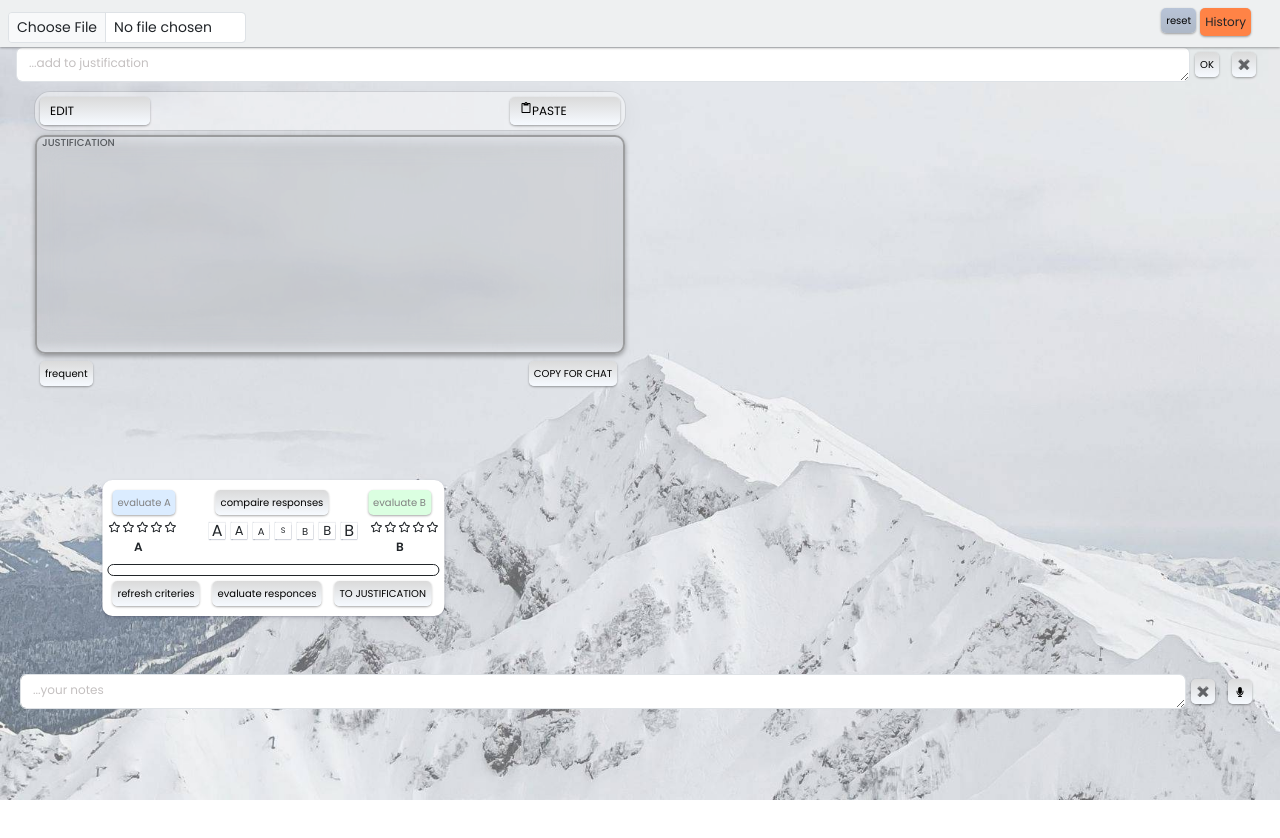
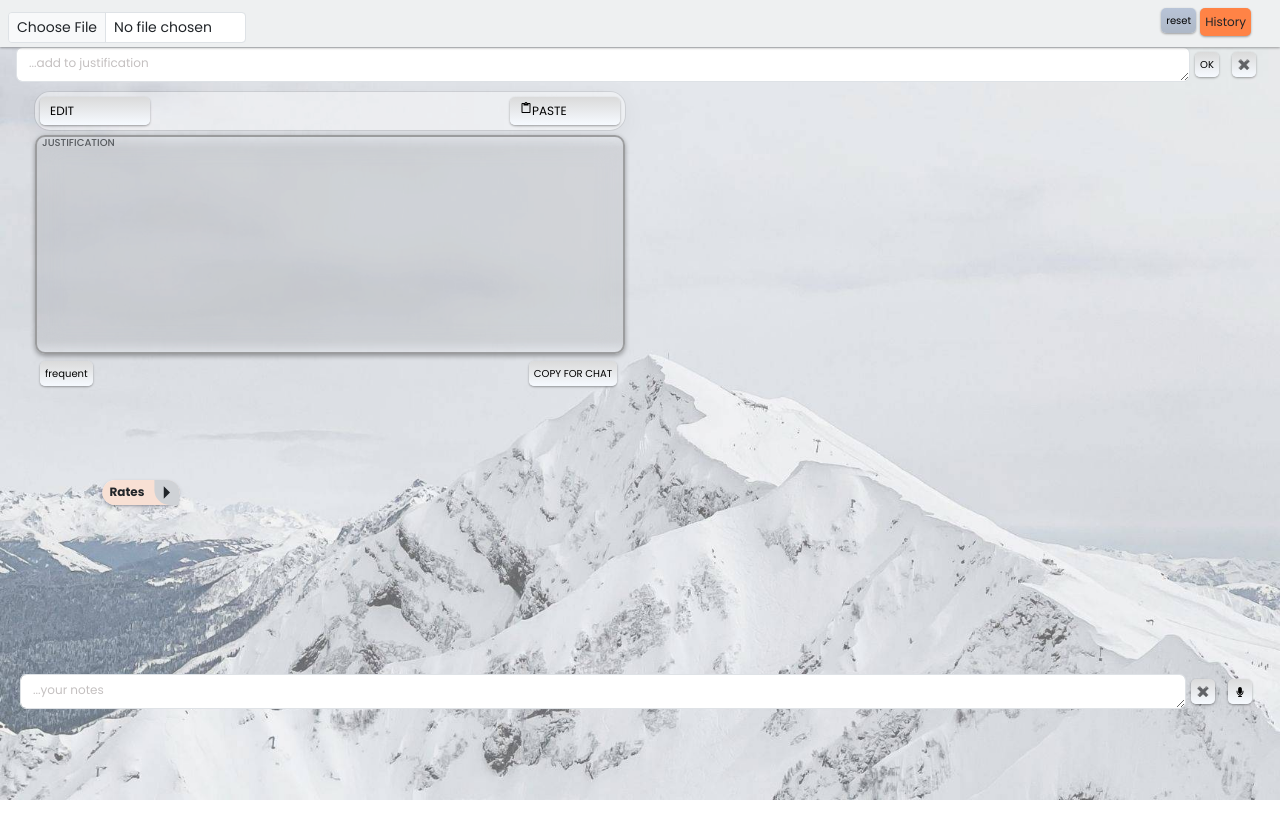
Before and after one commit to Applefox-key/Justification, a React (Create React App) app: page / in a window 1280 px wide. Shown: the top 838 px of the page. Built offline with nearby package versions, Linux system fonts and the light colour scheme.

Commit message:
The functionality has been added to the evaluation of responses

```diff
--- a/src/App.scss
+++ b/src/App.scss
@@ -850,7 +850,7 @@ textarea.form-control::placeholder {
 
   textarea.form-control {
     font-size: 16px;
-    width: 100%;
+    width: 95%;
 
     @media screen and (max-width:900px) {
 
@@ -910,6 +910,17 @@ textarea.form-control::placeholder {
     min-width: 100px;
     text-transform: uppercase;
   }
+
+  .square-btn {
+
+    width: 1.5rem;
+    margin: 1px;
+    padding: 0;
+    min-width: unset;
+    height: 1.5rem;
+    text-transform: none;
+    font-size: 10px;
+  }
 }
 
 .btnToHis {
@@ -967,6 +978,47 @@ textarea.form-control::placeholder {
   width: fit-content;
   height: fit-content;
   display: block;
+  border-radius: 15px;
+}
+
+.back {
+  background: #f8e0d4;
+}
+
+.drag-head {
+  // background-color: #cfd2d6;
+  width: 100%;
+  padding-left: 5px;
+  padding-right: 30px;
+  height: 25px;
+  padding-right: 33px;
+  line-height: 2;
+  border-radius: 15px;
+  min-width: 77px;
+  box-shadow: rgba(0, 0, 0, 0.05) 0px 1px 2px 0px;
+  transition: all 0.4s ease-in-out;
+  font-weight: 700;
+
+  .menuArrow {
+    position: absolute;
+    right: 0px;
+    top: 0px;
+    font-size: 25px;
+    transition: all 0.5s ease-in-out;
+    border-radius: 0 15px 0 0;
+    background: #cfd2d6;
+
+    &:hover {
+      cursor: pointer;
+    }
+
+  }
+
+  .menuArrowRight {
+    // @extend .menuArrow;
+    transform: rotate(-90deg);
+    border-radius: 15px 0 12px 0;
+  }
 }
 
 .drag-body {
@@ -1099,6 +1151,10 @@ textarea.form-control::placeholder {
   padding: 0;
 }
 
+.rate-recom {
+  color: #ff8346;
+}
+
 .isCrit-true,
 .rate-star1 {
   color: #ff8346;
@@ -1136,11 +1192,15 @@ textarea.form-control::placeholder {
     z-index: 1600;
     box-shadow: rgba(0, 0, 0, 0.25) 0px 0.0625em 0.0625em, rgba(0, 0, 0, 0.25) 0px 0.125em 0.5em, rgba(255, 255, 255, 0.1) 0px 0px 0px 1px inset;
     display: none;
+    min-width: 110px;
+    font-weight: 400;
+    font-size: 10px;
 
     &::before {
       content: "Recomendation:";
       font-size: 8px;
       position: absolute;
+      color: #0c32cb;
       top: 0;
     }
   }
@@ -1177,6 +1237,12 @@ textarea.form-control::placeholder {
   align-content: flex-end;
   margin-left: 10px;
   position: relative;
+
+  .rate {
+    &:hover {
+      box-shadow: rgba(50, 50, 93, 0.25) 0px 30px 60px -12px inset, rgba(0, 0, 0, 0.3) 0px 18px 36px -18px inset;
+    }
+  }
 
   .rate-B {
     background: #dbffe1;
--- a/src/components/FinalRate.jsx
+++ b/src/components/FinalRate.jsx
@@ -1,4 +1,5 @@
 import React from "react";
+import { labelsVerdict } from "../utils/analysis";
 // import StarIcon from "@mui/icons-material/Star";
 
 // function getLabelText(value) {
@@ -8,32 +9,37 @@ import React from "react";
 // resultNum: result.comparisonResultNum,
 // recom: result.comparisonRecom,}
 const FinalRate = ({ value, setValue }) => {
-  const labels = [
-    "A much better",
-    "A better",
-    "A slightly better",
-    "Same",
-    "B slightly better",
-    "B better",
-    "B much better",
-  ];
+  // const labels = [
+  //   "A much better",
+  //   "A better",
+  //   "A slightly better",
+  //   "Same",
+  //   "B slightly better",
+  //   "B better",
+  //   "B much better",
+  // ];
+
   const setClassName = (i) => {
     let cl = `rate rate${i + 1} `;
     if (!!value.resultNum && i === value.resultNum - 1)
       if (value.resultNum < 4) cl += "rate-A";
       else if (value.resultNum > 4) cl += "rate-B";
       else cl += "rate-same";
+    else if (value.recomNum && value.recomNum.includes(i + 1))
+      cl += "rate-recom";
     return cl;
   };
 
   return (
     <div className="header-fin">
       <div className="final-rate">
-        {labels.map((el, i) => (
-          <div className={setClassName(i)}>{el[0]} </div>
+        {labelsVerdict.map((el, i) => (
+          <div onClick={() => setValue(i + 1)} className={setClassName(i)}>
+            {el[0]}
+          </div>
         ))}
       </div>{" "}
-      <span>{labels[value.resultNum - 1]}</span>
+      <span>{labelsVerdict[value.resultNum - 1]}</span>
       {!!value.recom && <div className="recom">{value.recom}</div>}
     </div>
   );
--- a/src/components/MainPage.jsx
+++ b/src/components/MainPage.jsx
@@ -6,7 +6,7 @@ import FileChoose from "./FileChoose";
 import FilesList from "./FilesList";
 import { getHistory } from "../utils/localStorage";
 import StrArea from "./StrArea";
-import CountBtns from "./Responses";
+import Responses from "./Responses";
 
 const MainPage = () => {
   const [justparts, setJustparts] = useState([]);
@@ -35,8 +35,7 @@ const MainPage = () => {
 
   return (
     <div className="main-page">
-      {" "}
-      <CountBtns compliteCrit={compliteCrit} toJustif={toJustif} />
+      <Responses compliteCrit={compliteCrit} toJustif={toJustif} />
       <div className="menu d-flex pb-1 pt-2 pe-4 ps-2 w-100 justify-content-between">
         <FileChoose files={justparts} defaultState={defaultState} />
         <FilesList
--- a/src/components/Raiting.jsx
+++ b/src/components/Raiting.jsx
@@ -2,9 +2,15 @@ import React from "react";
 // import StarIcon from "@mui/icons-material/Star";
 import { FaRegStar, FaStar } from "react-icons/fa";
 
-const Raiting = ({ value, setValue, title, recom }) => {
+const Raiting = ({ value, setValue, title, recom, recomScore }) => {
   const labels = ["Very Bad", "Bad", "Ok", "Good", "Excellent"];
+  const setClassName = (i) => {
+    let cl = `rate-star0`;
 
+    if (!!recomScore && !!recomScore.length && recomScore.includes(i + 1))
+      cl += ` rate-recom`;
+    return cl;
+  };
   return (
     <>
       <div className="d-flex pb-1">
@@ -12,7 +18,10 @@ const Raiting = ({ value, setValue, title, recom }) => {
           i === value - 1 ? (
             <FaStar className="rate-star1" onClick={() => setValue(0)} />
           ) : (
-            <FaRegStar className="rate-star0" onClick={() => setValue(i + 1)} />
+            <FaRegStar
+              className={setClassName(i)}
+              onClick={() => setValue(i + 1)}
+            />
           )
         )}
       </div>
--- a/src/components/Responses.jsx
+++ b/src/components/Responses.jsx
@@ -8,25 +8,31 @@ import {
   defaultEval,
   evaluate,
   evaluateResponses,
+  labelsVerdict,
 } from "../utils/analysis";
 import Raiting from "./Raiting";
 import FinalRate from "./FinalRate";
-
-const CountBtns = ({ compliteCrit, toJustif }) => {
+import { IoMdArrowDropdown } from "react-icons/io";
+// {result: result.comparisonResult,
+// resultNum: result.comparisonResultNum,
+// recom: result.comparisonRecom,}
+const Responses = ({ compliteCrit, toJustif }) => {
   const [respEval, setRespEval] = useState([]);
+  const [showBox, setShowBox] = useState(false);
   const [overallRate, setOverallRate] = useState({
     respA: defaultEval,
     respB: defaultEval,
   });
   const [verdict, setVerdict] = useState({
-    respA: 0,
-    respB: 0,
-    result: 0,
+    rsult: 0,
+    rsultNum: 0,
+    recom: 0,
   });
   const setOverallRateOne = (field, newVal) => {
+    const newF = { ...overallRate[field], score: newVal };
     setOverallRate({
       ...overallRate,
-      [field]: { ...overallRate.field, score: newVal },
+      [field]: newF,
     });
   };
   //result 1-8;
@@ -38,8 +44,14 @@ const CountBtns = ({ compliteCrit, toJustif }) => {
 
     setRespEval(arrCritResp);
   };
-  const countDec = (e) => {
-    e.preventDefault();
+  const handleChangeVerdict = (val) => {
+    // setVerdict
+    const newvalTxt = labelsVerdict[val - 1];
+    setVerdict({
+      ...verdict,
+      result: newvalTxt,
+      resultNum: val,
+    });
   };
 
   const setNewVal = (crit, field, val) => {
@@ -100,8 +112,19 @@ const CountBtns = ({ compliteCrit, toJustif }) => {
         x: window.visualViewport.width * 0.08,
         y: window.visualViewport.height * 0.6,
       }}>
-      <div className="un-wrap draggable-box">
-        {" "}
+      <div
+        className={
+          showBox ? "un-wrap draggable-box" : "un-wrap draggable-box p-0"
+        }>
+        <div className={showBox ? "drag-head" : "drag-head back"}>
+          <IoMdArrowDropdown
+            onClick={() => setShowBox(!showBox)}
+            className={showBox ? "menuArrow" : "menuArrow menuArrowRight"}
+          />
+          Rates
+        </div>
+        {showBox && (
+          <>
             <div className="drag-footer">
               <button className="btnA" onClick={() => evalOne("respA")}>
                 evaluate A
@@ -117,18 +140,41 @@ const CountBtns = ({ compliteCrit, toJustif }) => {
               <div className="header-resp">
                 <Raiting
                   title="A"
-              recom={!!overallRate.respA.recom ? overallRate.respA.recom : ""}
+                  recom={
+                    !!overallRate.respA.maxRecom
+                      ? overallRate.respA.maxRecom
+                      : ""
+                  }
+                  recomScore={
+                    !!overallRate.respA.recomScore
+                      ? overallRate.respA.recomScore
+                      : ""
+                  }
                   // value={evalResp}
-              value={!!overallRate.respA.score ? overallRate.respA.score : 0}
+                  value={
+                    !!overallRate.respA.score ? overallRate.respA.score : 0
+                  }
                   setValue={(newVal) => setOverallRateOne("respA", newVal)}
                 />
               </div>
-          <FinalRate value={verdict} setValue={setOverallRate} />
+              <FinalRate value={verdict} setValue={handleChangeVerdict} />
               <div className="header-resp">
                 <Raiting
                   title="B"
-              value={!!overallRate.respB.score ? overallRate.respB.score : 0}
+                  value={
+                    !!overallRate.respB.score ? overallRate.respB.score : 0
+                  }
                   setValue={(newVal) => setOverallRateOne("respB", newVal)}
+                  recom={
+                    !!overallRate.respB.maxRecom
+                      ? overallRate.respB.maxRecom
+                      : ""
+                  }
+                  recomScore={
+                    !!overallRate.respB.recomScore
+                      ? overallRate.respB.recomScore
+                      : ""
+                  }
                 />
               </div>
             </div>
@@ -165,9 +211,11 @@ const CountBtns = ({ compliteCrit, toJustif }) => {
                 TO JUSTIFICATION
               </button>{" "}
             </div>
+          </>
+        )}
       </div>
     </Draggable>
   );
 };
 
-export default CountBtns;
+export default Responses;
--- a/src/components/StrAreaEdit.jsx
+++ b/src/components/StrAreaEdit.jsx
@@ -6,7 +6,7 @@ import { copyToClipboard } from "../utils/utilStr";
 import TxtBtns from "./TxtBtns";
 
 const StrAreaEdit = ({ str = "", actionFn, placeholder = "" }) => {
-  const [copyBtn, setCopyBtn] = useState("");
+  const [textSelected, setTextSelected] = useState("");
   const [handleTxt, setHandleTxt] = useState(str);
   const handleChange = (e) => {
     e.stopPropagation();
@@ -20,6 +20,42 @@ const StrAreaEdit = ({ str = "", actionFn, placeholder = "" }) => {
     const val = handleTxt;
     setHandleTxt("");
     if (!!actionFn) actionFn(val);
+  };
+
+  const capsSwitch = (action) => {
+    const textarea = document.getElementById("editArea");
+    const start = textarea.selectionStart;
+    const end = textarea.selectionEnd;
+
+    if (start === end) {
+      return; // No text selected
+    }
+
+    const selectedText = handleTxt.slice(start, end);
+    let resultText = "";
+    if (action === "Aa")
+      resultText = selectedText.replace(/\b\w/g, (char) => char.toUpperCase());
+    else if (action === "aa")
+      resultText = selectedText.replace(/\b\w/g, (char) => char.toLowerCase());
+    else if (action === "AA") resultText = selectedText.toUpperCase();
+    const newText =
+      handleTxt.slice(0, start) + resultText + handleTxt.slice(end);
+
+    setHandleTxt(newText);
+    textarea.setSelectionRange(start, start + resultText.length);
+  };
+  const delSelected = () => {
+    const textarea = document.getElementById("editArea");
+    const start = textarea.selectionStart;
+    const end = textarea.selectionEnd;
+
+    if (start === end) {
+      return; // No text selected
+    }
+
+    const newText = handleTxt.slice(0, start) + handleTxt.slice(end);
+    setHandleTxt(newText);
+    textarea.setSelectionRange(start, start);
   };
   const toJustif = (val) => {
     const newVal = val.en;
@@ -38,7 +74,7 @@ const StrAreaEdit = ({ str = "", actionFn, placeholder = "" }) => {
 
     const textBefore = handleTxt.slice(0, start);
     const textAfter = handleTxt.slice(end);
-    const newText = textBefore + newVal + textAfter;
+    const newText = textBefore + " " + newVal + " " + textAfter;
 
     setHandleTxt(newText);
 
@@ -52,8 +88,8 @@ const StrAreaEdit = ({ str = "", actionFn, placeholder = "" }) => {
     const selection = window.getSelection();
     const selectedText = selection.toString().trim();
 
-    if (selectedText === copyBtn) return;
-    setCopyBtn(selectedText);
+    if (selectedText === textSelected) return;
+    setTextSelected(selectedText);
   };
   return (
     <>
@@ -72,6 +108,7 @@ const StrAreaEdit = ({ str = "", actionFn, placeholder = "" }) => {
         onClick={clickOnPhrase}
         onTouchEnd={clickOnPhrase}
         className="w-100 h-100">
+        <div className="d-flex h-100 justify-content-start">
           <Form.Control
             as="textarea"
             id={"editArea"}
@@ -85,8 +122,25 @@ const StrAreaEdit = ({ str = "", actionFn, placeholder = "" }) => {
             }}
             onChange={handleChange}
           />
+          {textSelected && (
+            <div className="d-flex flex-column ms-1">
+              <button onClick={() => capsSwitch("Aa")} className="square-btn">
+                Aa
+              </button>{" "}
+              <button onClick={() => capsSwitch("aa")} className="square-btn">
+                aa
+              </button>{" "}
+              <button onClick={() => capsSwitch("AA")} className="square-btn">
+                AA
+              </button>
+              <button className="square-btn" onClick={delSelected}>
+                del
+              </button>
             </div>
-      <TxtBtns toJustif={toJustif} />{" "}
+          )}
+        </div>
+      </div>
+      <TxtBtns toJustif={toJustif} />
       <Button className="w100" onClick={onOK}>
         OK
       </Button>{" "}
--- a/src/constants/textParts.js
+++ b/src/constants/textParts.js
@@ -12,6 +12,7 @@ export const textParts = [
   { en: "is", ru: "" },
   { en: "then", ru: "" },
   { en: "than", ru: "" },
+  { en: "both", ru: "" },
   { en: "because", ru: "" },
   { en: "however", ru: "" },
   { en: "have", ru: "" },
@@ -19,6 +20,7 @@ export const textParts = [
   { en: "better", ru: "" },
   { en: "more", ru: "" },
   { en: "less", ru: "" },
+  { en: "responses", ru: "" },
   { en: "Response A", ru: "" },
   { en: "Response B", ru: "" },
 ];
```
Also changed, not shown: src/utils/analysis.js (+60 -57 lines). Lines whose indentation alone changed are shown as unchanged.
